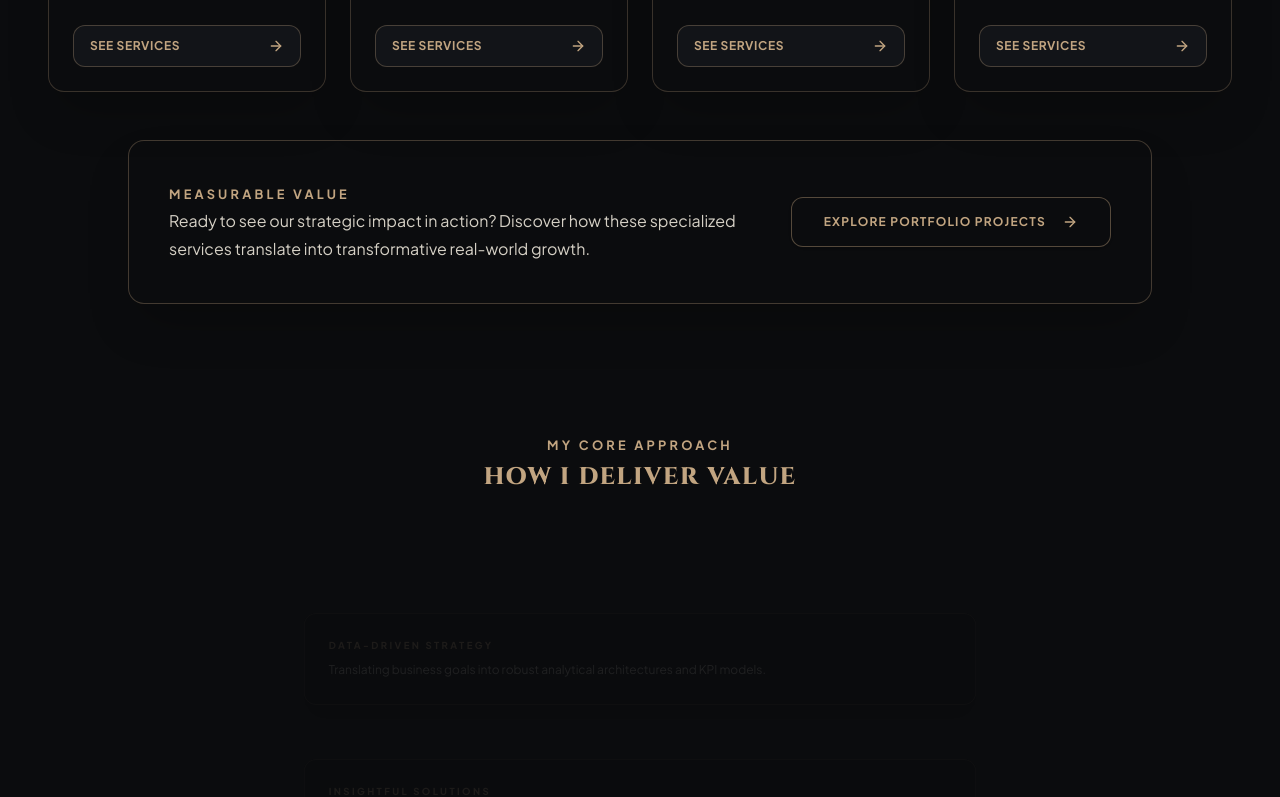
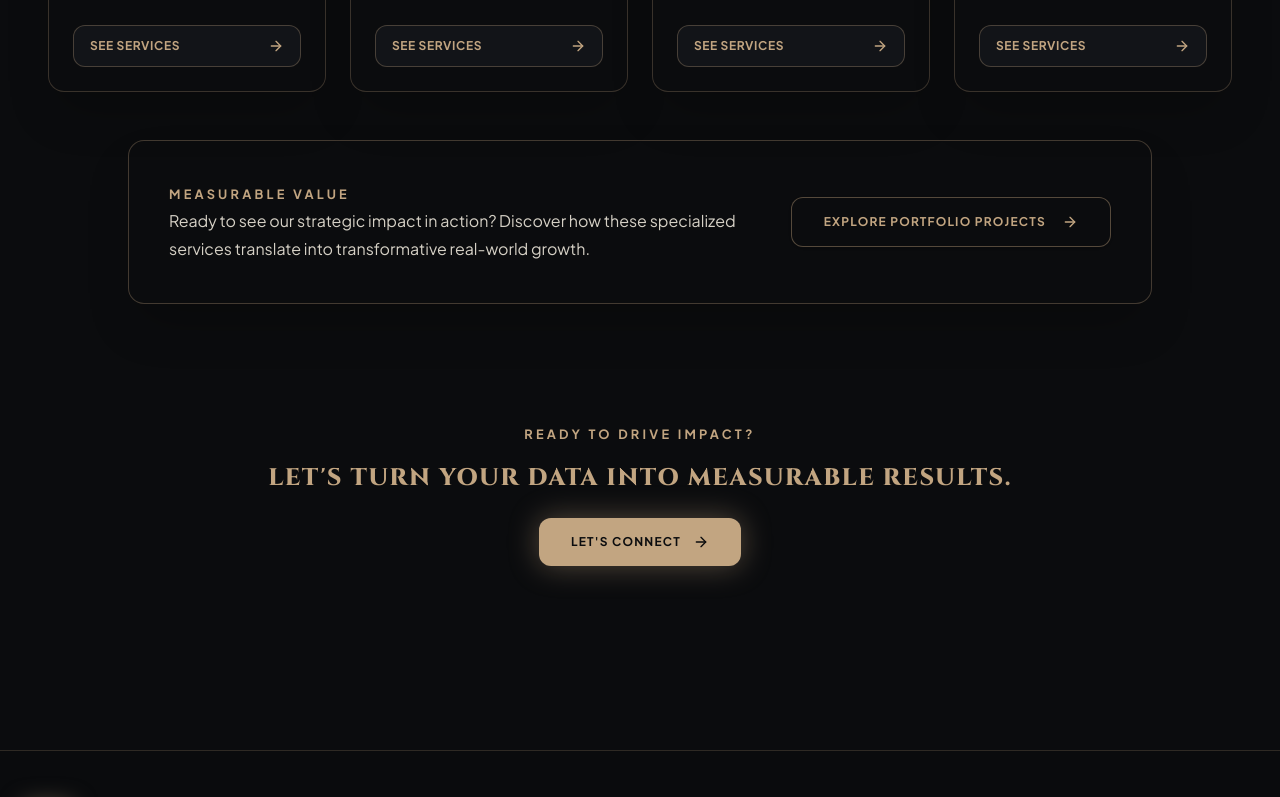
Before and after one commit to lobnaelemary/farahtaher, a React (Vite) app: page / in a window 1280 px wide. Shown: the part 2000-2797 px from the top of the page. Built offline with nearby package versions, Linux system fonts and the light colour scheme; grey boxes are pictures that could not be loaded; a web font is replaced by a local one.

Commit message:
client edit

```diff
--- a/src/components/sections/HeroSection.tsx
+++ b/src/components/sections/HeroSection.tsx
@@ -375,44 +375,9 @@ export const HeroSection: React.FC<HeroSectionProps> = ({
         </div>
       </div>
 
-      <div className="text-center space-y-2 mb-8 pt-8">
-        <span className="design-eyebrow text-[#C2A581]">MY CORE APPROACH</span>
-        <h2 className="design-h2 text-[#f9f3ea]">
-          How I Deliver Value
-        </h2>
-      </div>
 
-      {/* Strategic Value Pillars */}
-      <div className="max-w-4xl mx-auto space-y-6 pt-2">
-        {CORE_PILLARS.map((pillar, idx) => (
-          <div
-            key={idx}
-            ref={(el) => (pillarsRef.current[idx] = el)}
-            className="pillar-card p-6 md:p-8 rounded-2xl bg-[#0b0c0e] border border-[#C2A581]/30 shadow-xl flex flex-col md:flex-row items-start md:items-center justify-between gap-6 hover:border-[#C2A581]/70 transition-all duration-300"
-          >
-            <div className="flex items-center gap-6">
-              <div className="space-y-1.5">
-                <div className="design-eyebrow text-[#C2A581]">
-                  {pillar.title}
-                </div>
-                <p className="design-body text-sm md:text-base text-[#d5d0c5] leading-relaxed">
-                  {pillar.desc}
-                </p>
-              </div>
-            </div>
-          </div>
-        ))}
 
-        <div className="pt-6 flex justify-center">
-          <button
-            onClick={() => onNavigate('expertise')}
-            className="flex items-center justify-between gap-4 px-7 py-3.5 rounded-xl border border-[#C2A581]/40 bg-[#0b0c0e] hover:bg-[#C2A581] text-[#C2A581] hover:text-[#0b0c0e] font-sans font-bold text-xs tracking-widest uppercase transition-all duration-300 cursor-pointer group shadow-sm"
-          >
-            <span>EXPLORE MY EXPERTISE</span>
-            <ArrowRight className="w-4 h-4 transition-transform group-hover:translate-x-1.5" />
-          </button>
-        </div>
-      </div>
+
 
       {/* Bottom CTA */}
       <div className="mt-16 pt-6 pb-4 flex flex-col items-center justify-center text-center space-y-4" data-gsap="stagger">
```
